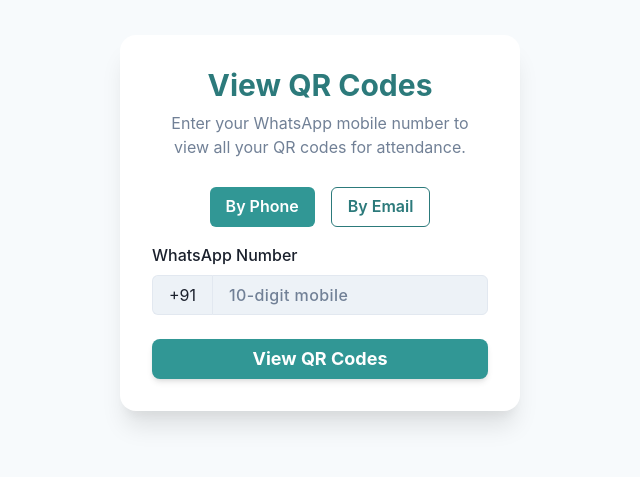
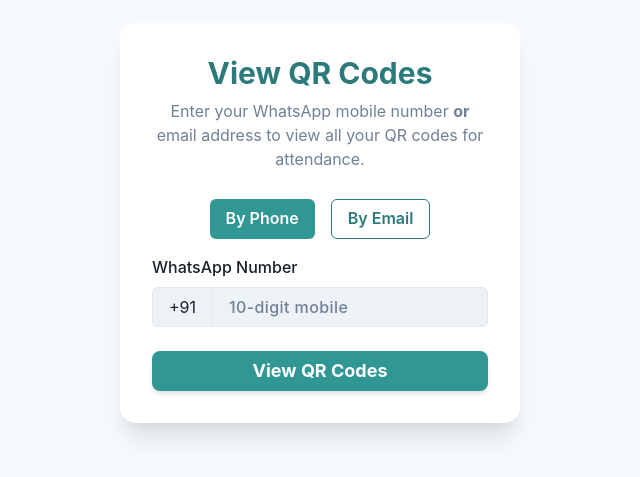
Before and after one commit to HkmVizagTech/subharambham-frontend, a React (Create React App) app: page /attendance in a window 1280 px wide. Shown: the part 177-654 px from the top of the page, without its empty margins (320-960 px from the left). Built offline with nearby package versions, Linux system fonts and the light colour scheme.

Commit message:
import form sheet- qr update emaill

```diff
--- a/src/Attendence.jsx
+++ b/src/Attendence.jsx
@@ -110,8 +110,8 @@
           View QR Codes
         </Heading>
         <Text mb={7} fontSize="md" color="gray.500">
-          Enter your WhatsApp mobile number to view all your QR codes for
-          attendance.
+          Enter your WhatsApp mobile number <b>or</b> email address to view all
+          your QR codes for attendance.
         </Text>
 
         <form
```
